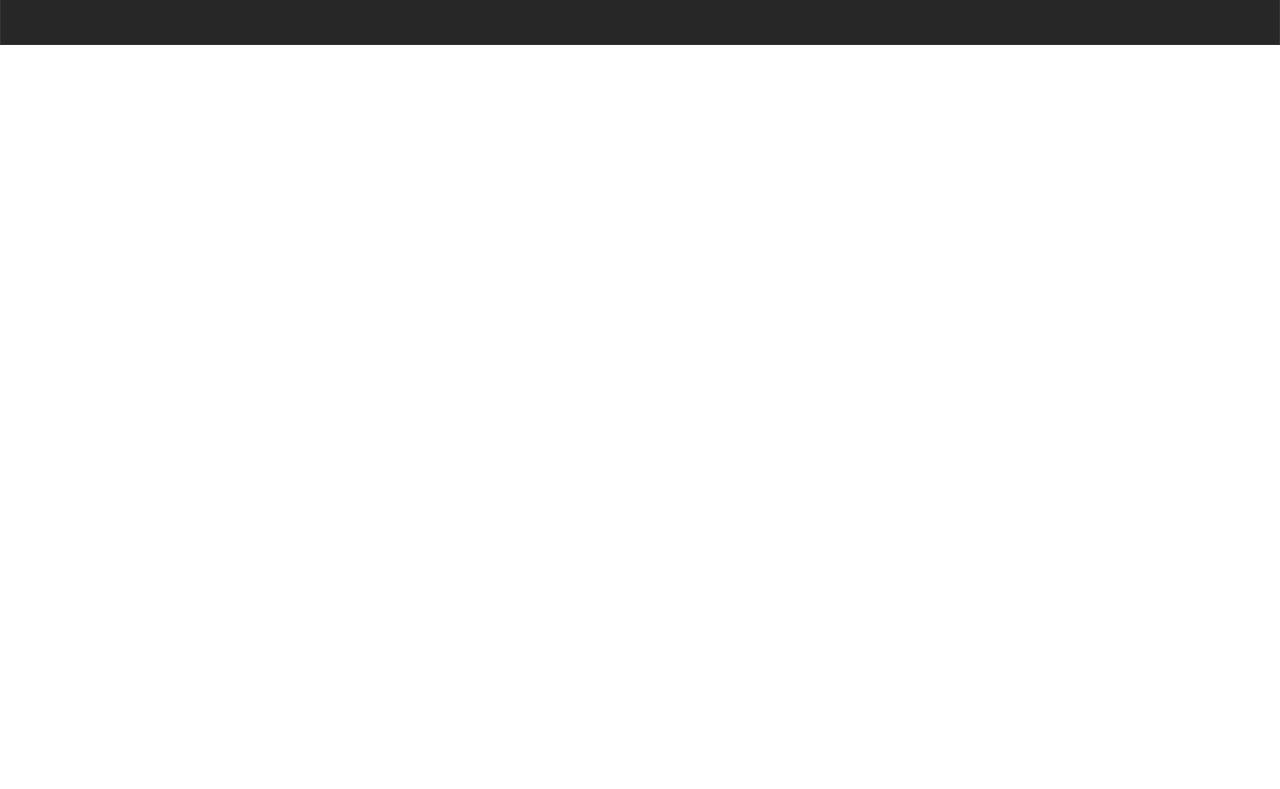
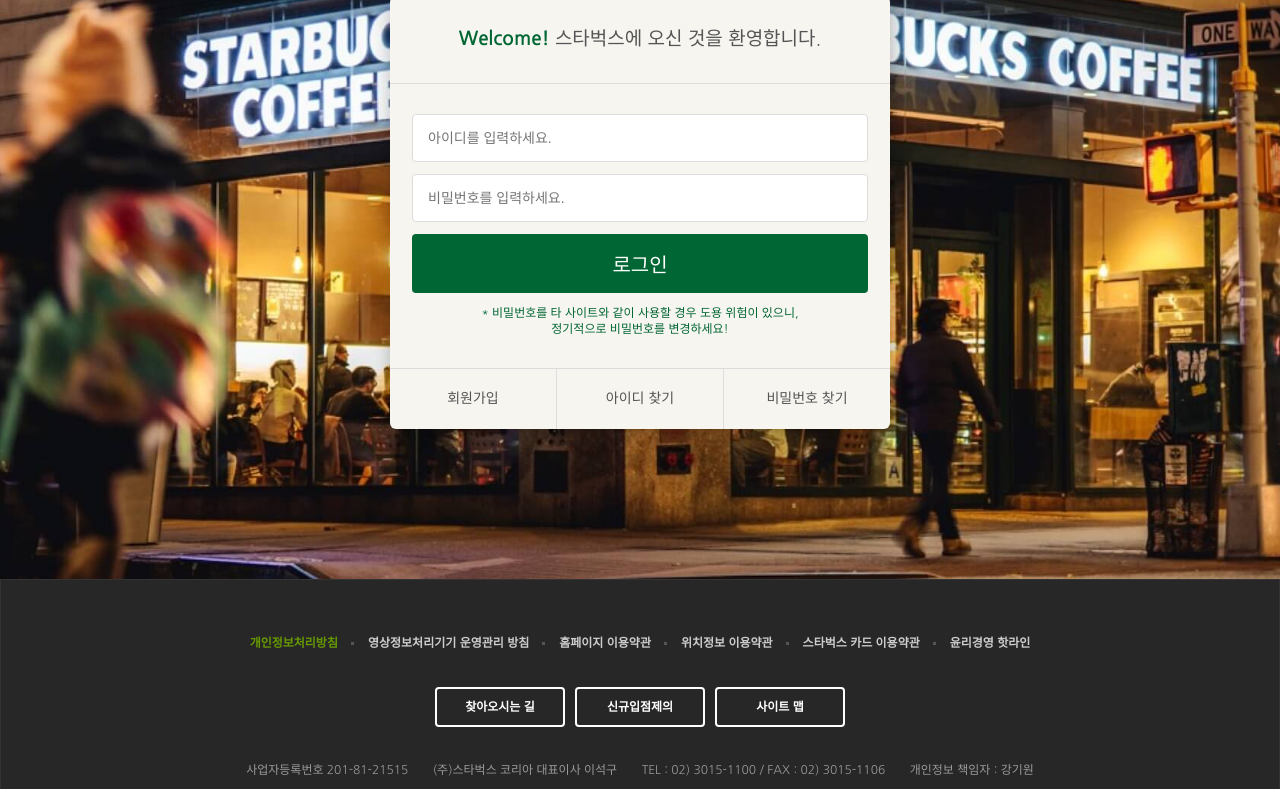
Before and after one commit to Hyejic/starbucks_clone, a plain HTML site: page signin/index.html in a window 1280 px wide. Shown: the part 290-1079 px from the top of the page. Before the commit the page ends 800 px from the top, so only its background shows below. Drawn offline with nearby package versions, Linux system fonts and the light colour scheme.

Commit message:
로그인페이지 완성

```diff
--- /dev/null
+++ b/css/signin.css
@@ -0,0 +1,78 @@
+.signin{
+  margin-top: 120px;
+  padding: 100px 0 150px;
+  background-image: url("../images/signin_bg.jpg");
+  background-repeat: no-repeat;
+  background-position: center;
+  background-attachment: fixed;
+  background-size: cover;
+}
+.signin h1 {
+  color: #fff;
+  font-size: 30px;
+  font-weight: 700;
+  text-align: center;
+  margin-bottom: 24px;
+}
+.signin__card {
+  width: 500px;
+  margin: 0 auto;
+  border-radius: 6px;
+  background-color: #f6f5f0;
+  box-shadow: 2px 2px 20px rgba(0,0,0,.3);
+  color: #555;
+}
+.signin__card h2 {
+  padding: 30px;
+  font-size: 19px;
+  text-align: center;
+  border-bottom: 1px solid #ddd;
+}
+.signin__card h2 strong{
+  font-weight: 700;
+  color: #006633;
+}
+.signin__card form {
+  padding: 30px 22px;
+}
+.signin__card form input {
+  width: 100%;
+  margin-bottom: 12px;
+  padding: 15px;
+  border: 1px solid #ddd;
+  border-radius: 4px;
+  outline: none;
+  box-sizing: border-box;
+  font-size: 14px;
+}
+.signin__card form [type="submit"] {
+  background-color: #006633;
+  border: none;
+  color: #fff;
+  font-size: 20px;
+  cursor: pointer;
+}
+.signin__card form p {
+  font-size: 12px;
+  color: #006633;
+  text-align: center;
+}
+.signin__card .actions {
+  display: flex;
+  border-top: 1px solid #ddd;
+}
+.signin__card .actions a {
+  flex-grow: 1;
+  flex-basis: 0;
+  text-align: center;
+  padding: 20px;
+  color: #555;
+  font-size: 14px;
+  border-right: 1px solid #ddd;
+}
+.signin__card .actions a:last-child{
+  border-right: none;
+}
+.signin__card .actions a:hover {
+  text-decoration: underline;
+}
--- a/signin/index.html
+++ b/signin/index.html
@@ -26,6 +26,7 @@
   <link href="https://fonts.googleapis.com/css2?family=Nanum+Gothic:wght@400;700&display=swap" rel="stylesheet">
   <link rel="stylesheet" href="https://fonts.googleapis.com/icon?family=Material+Icons">
   <link rel="stylesheet" href="../css/common.css" />
+  <link rel="stylesheet" href="../css/signin.css" />
 
   <script defer src="../js/common.js"></script>
 </head>
@@ -361,8 +362,26 @@
   </header>
   <!--// HEADER -->
 
-  <section class="sign-in">
+  <section class="signin">
+    <h1>로그인</h1>
+    <div class="signin__card">
+      <h2><strong>Welcome!</strong> 스타벅스에 오신 것을 환영합니다.</h2>
 
+      <form>
+        <input type="text" placeholder="아이디를 입력하세요." />
+        <input type="password" placeholder="비밀번호를 입력하세요." />
+        <input type="submit" value="로그인" />
+        <p>
+          * 비밀번호를 타 사이트와 같이 사용할 경우 도용 위험이 있으니,<br />
+          정기적으로 비밀번호를 변경하세요!
+        </p>
+      </form>
+      <div class="actions">
+        <a href="javascript:void(0)">회원가입</a>
+        <a href="javascript:void(0)">아이디 찾기</a>
+        <a href="javascript:void(0)">비밀번호 찾기</a>
+      </div>
+    </div>
   </section>
 
   <!-- FOOTER -->
```
